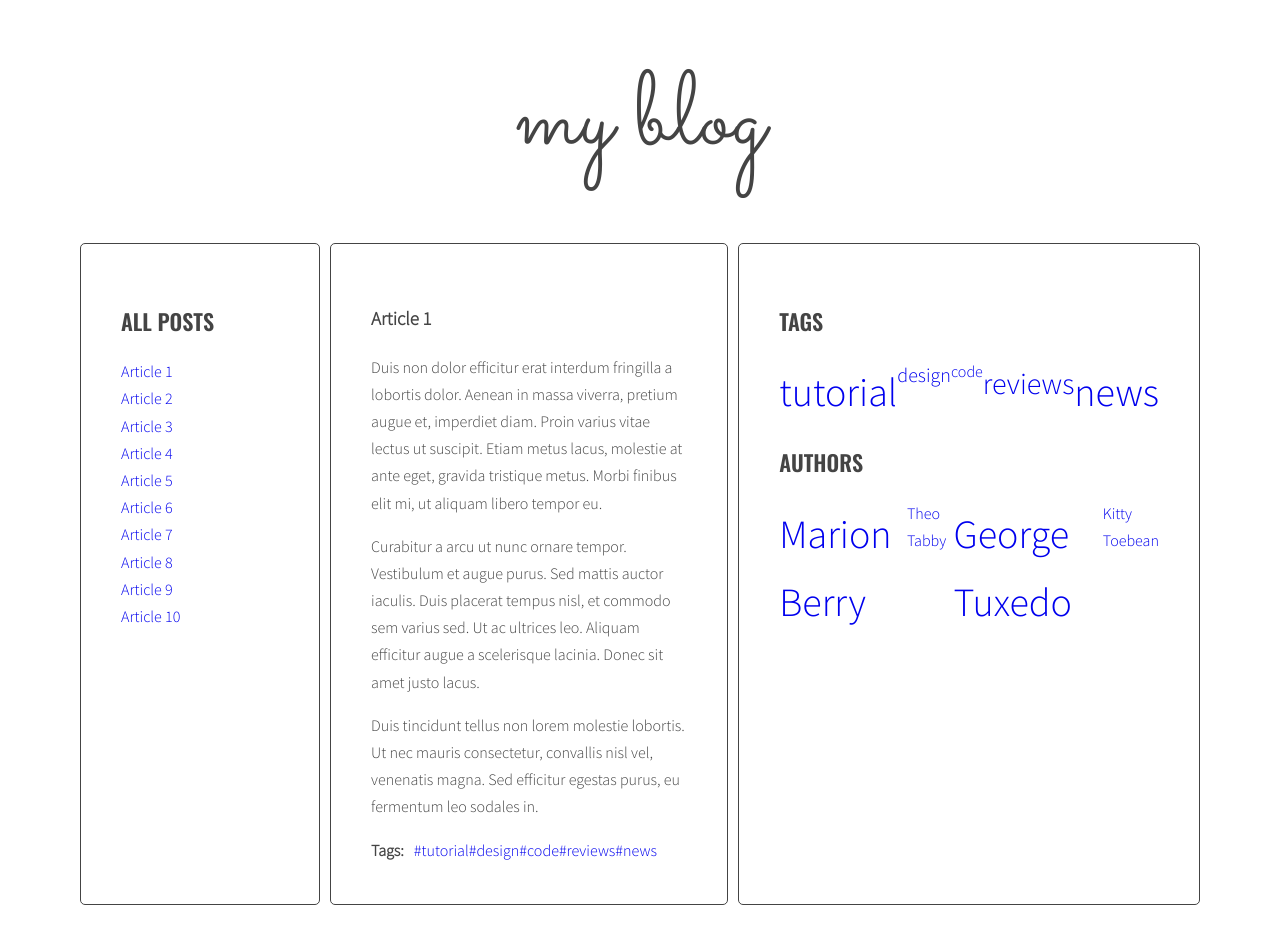
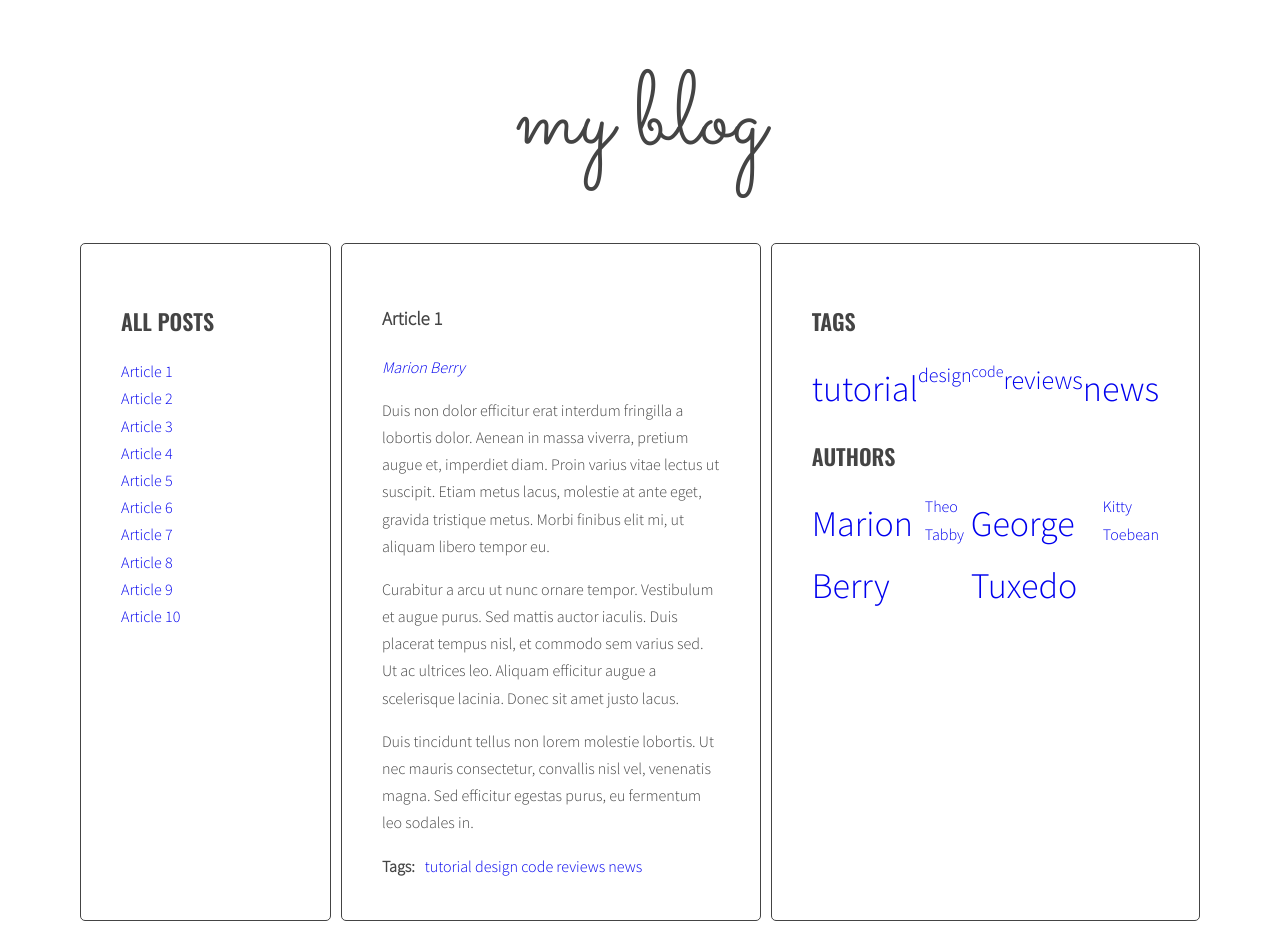
Before and after one commit to MarcinMathea/javascript-blog, a website: page index.html in a window 1280 px wide. Drawn offline with nearby package versions, Linux system fonts and the light colour scheme.

Commit message:
handlebars

```diff
--- a/css/style.css
+++ b/css/style.css
@@ -1,61 +1,145 @@
 @import url("https://fonts.googleapis.com/css?family=Oswald:400,600|Sacramento|Source+Sans+Pro:300&subset=latin-ext");
 /* Variables */
 /* Global */
-*, *::before, *::after { box-sizing: border-box; text-decoration: none; }
+*, *::before, *::after {
+  box-sizing: border-box;
+  text-decoration: none;
+}
 
-body { background: #fff; font-family: "Source Sans Pro", sans-serif; color: #444; font-weight: 300; font-size: 16px; line-height: 1.7; }
+body {
+  background: #fff;
+  font-family: "Source Sans Pro", sans-serif;
+  color: #444;
+  font-weight: 300;
+  font-size: 16px;
+  line-height: 1.7;
+}
 
-.container { max-width: 1140px; margin: 0 auto; }
+.container {
+  max-width: 1140px;
+  margin: 0 auto;
+}
 
-.section-title { font-size: 22px; text-transform: uppercase; font-family: "Oswald", sans-serif; font-weight: 600; }
+.section-title {
+  font-size: 22px;
+  text-transform: uppercase;
+  font-family: "Oswald", sans-serif;
+  font-weight: 600;
+}
 
-.section-title span { text-transform: none; font-weight: 400; color: #777777; }
+.section-title span {
+  text-transform: none;
+  font-weight: 400;
+  color: #777777;
+}
 
 /* Layout */
-.wrapper { display: -ms-flexbox; display: flex; margin-left: 10px; }
+.wrapper {
+  display: -ms-flexbox;
+  display: flex;
+  margin-left: 10px;
+}
 
-.sidebar { -ms-flex: 1 0 0px; flex: 1 0 0; }
+.sidebar {
+  -ms-flex: 1 0 0px;
+      flex: 1 0 0;
+}
 
-.posts { -ms-flex: 2 0 0px; flex: 2 0 0; }
+.posts {
+  -ms-flex: 2 0 0px;
+      flex: 2 0 0;
+}
 
-.sidebar, .posts { background: #fff; margin-right: 10px; padding: 40px; border: 1px solid #444; border-radius: 5px; }
+.sidebar, .posts {
+  background: #fff;
+  margin-right: 10px;
+  padding: 40px;
+  border: 1px solid #444;
+  border-radius: 5px;
+}
 
 /* Logo */
-.logo { font-family: "Sacramento", cursive; font-weight: 400; font-size: 104px; line-height: 1; text-align: center; }
+.logo {
+  font-family: "Sacramento", cursive;
+  font-weight: 400;
+  font-size: 104px;
+  line-height: 1;
+  text-align: center;
+}
 
 /* Lists */
-.list { list-style-type: none; margin: 0; padding: 0; }
+.list {
+  list-style-type: none;
+  margin: 0;
+  padding: 0;
+}
 
-.list .active { font-weight: bold; }
+.list .active {
+  font-weight: bold;
+}
 
-.list-horizontal li { display: inline-block; }
+.list-horizontal li {
+  display: inline-block;
+}
 
 /* Authors */
-.authors li { margin-bottom: 12px; }
+.authors li {
+  margin-bottom: 12px;
+}
 
 /* Post */
-.post { display: none; }
+.post {
+  display: none;
+}
 
-.post.active { display: block; }
+.post.active {
+  display: block;
+}
 
-.post-author { font-style: italic; }
+.post-author {
+  font-style: italic;
+}
 
-.post-tags { display: -ms-flexbox; display: flex; }
+.post-tags {
+  display: -ms-flexbox;
+  display: flex;
+}
 
-.post-tags p { margin: 0 10px 0 0; }
+.post-tags p {
+  margin: 0 10px 0 0;
+}
 
-ul.list.tags { display: -ms-inline-flexbox; display: inline-flex; }
+ul.list.tags {
+  display: -ms-inline-flexbox;
+  display: inline-flex;
+}
 
-ul.list.authors { display: -ms-inline-flexbox; display: inline-flex; }
+ul.list.authors {
+  display: -ms-inline-flexbox;
+  display: inline-flex;
+}
 
-.tag-size-1 { font-size: 16px; }
+.tag-size-1 {
+  font-size: 16px;
+}
 
-.tag-size-2 { font-size: 20px; }
+.tag-size-2 {
+  font-size: 20px;
+}
 
-.tag-size-3 { font-size: 26px; }
+.tag-size-3 {
+  font-size: 26px;
+}
 
-.tag-size-4 { font-size: 30px; }
+.tag-size-4 {
+  font-size: 30px;
+}
 
-.tag-size-5 { font-size: 36px; }
+.tag-size-5 {
+  font-size: 36px;
+}
 
-.tag-size-6 { font-size: 40px; }
+.tag-size-6 {
+  font-size: 40px;
+}
+/*# sourceMappingURL=style.css.map */
--- a/index.html
+++ b/index.html
@@ -1,4 +1,3 @@
-<!DOCTYPE html>
 <!DOCTYPE html>
 <html lang="en">
   <head>
@@ -190,7 +189,26 @@
         </main>
       </div>
     </div>
-
+    <script id="template-article-link" type="text/x-handlebars-template">
+      <li><a href="#{{ id }}"><span>{{ title }}</span></a></li>
+    </script>
+    <script id="template-tag-link" type="text/x-handlebars-template">
+      <li><a href="#tag-{{ id }}">{{ title }}</a></li>
+    </script>
+    <script id="template-author-link" type="text/x-handlebars-template">
+      <a href="#author-{{ id }}">{{ title }}</a>
+    </script>
+    <script id="template-tag-cloud-link" type="text/x-handlebars-template">
+      {{#each tags}}
+      <li><a href="#tag-{{ tag }}" class="tag-size-{{ className }}">{{ tag }} </a></li>
+      {{/each}}
+    </script>
+    <script id="template-author-cloud-link" type="text/x-handlebars-template">
+      {{#each authors}}
+      <li><a href="#author-{{ author }}" class="tag-size-{{ className }}">{{ author }} </a></li>
+      {{/each}}
+    </script>
+    <script src="https://cdnjs.cloudflare.com/ajax/libs/handlebars.js/4.1.0/handlebars.min.js"></script>
     <script src="js/script.js"></script>
   </body>
 </html>
--- a/js/script.js
+++ b/js/script.js
@@ -1,6 +1,25 @@
+/* eslint-disable*/
+/* eslint-disable no-prototype-builtins */
+/* eslint-disable linebreak-style */
+/* eslint-disable linebreak-style */
 'use strict';
 {
-    const titleClickHandler = function(event) {
+  const templates = {
+    articleLink: Handlebars.compile(document.querySelector('#template-article-link').innerHTML),
+    tagLink: Handlebars.compile(document.querySelector('#template-tag-link').innerHTML),
+    authorLink: Handlebars.compile(document.querySelector('#template-author-link').innerHTML),
+    tagCloudLink: Handlebars.compile(document.querySelector('#template-tag-cloud-link').innerHTML),
+    authorCloudLink: Handlebars.compile(document.querySelector('#template-author-cloud-link').innerHTML),
+  };
+
+  const optArticleSelector = '.post';
+  const optTitleSelector = '.post-title';
+  const optTitleListSelector = '.titles';
+  const optArticleTagsSelector = '.post-tags .list';
+  const optArticleAuthorSelector = '.post-author';
+  const optCloudClassCount = 5;
+
+  function titleClickHandler (event) {
     event.preventDefault();
     const clickedElement = this;
     const activeLinks = document.querySelectorAll('.titles a.active');
@@ -17,14 +36,50 @@
     const targetArticle = document.querySelector(articleSelector);
     targetArticle.classList.add('active');
   }
-    const optArticleSelector = '.post';
-    const optTitleSelector = '.post-title';
-    const optTitleListSelector = '.titles';
-    const optArticleTagsSelector = '.post-tags .list';
-    const optArticleAuthorSelector = '.post-author';
-    const optAuthorsListSelector = '.authors';
-    const optCloudClassPrefix = 'tag-size-';
-    const optCloudClassCount = 5;
+
+  function calculateAuthorsParams (authors) {
+    const params = {
+      max: 0,
+      min: 999999
+    };
+
+    for (let author in authors) {
+      params.max = Math.max(authors[author], params.max);
+      params.min = Math.min(authors[author], params.min);
+    }
+    return params;
+  };
+
+  function calculateAuthorClass (count, params) {
+    const normalizedCount = count - params.min;
+    const normalizedMax = params.max - params.min;
+    const percentage = normalizedCount / normalizedMax;
+    const classNumber = Math.floor(percentage * (optCloudClassCount - 1) + 1);
+
+    return classNumber;
+  };
+
+  function calculateTagsParams (tags) {
+    const params = {
+      max: 0,
+      min: 999999
+    };
+
+    for (let tag in tags) {
+      params.max = Math.max(tags[tag], params.max);
+      params.min = Math.min(tags[tag], params.min);
+    }
+    return params;
+  };
+
+  function calculateTagClass (count, params) {
+    const normalizedCount = count - params.min;
+    const normalizedMax = params.max - params.min;
+    const percentage = normalizedCount / normalizedMax;
+    const classNumber = Math.floor(percentage * (optCloudClassCount - 1) + 1);
+
+    return classNumber;
+  };
 
   function generateTitleLinks(customSelector = '') {
     const titleList = document.querySelector(optTitleListSelector);
@@ -36,7 +91,8 @@
     for (let article of articles) {
       const articleId = article.getAttribute('id');
       const articleTitle = article.querySelector(optTitleSelector).innerHTML;
-            const linkHTML = '<li><a href="#' + articleId + '"><span>' + articleTitle + '</span></a></li>';
+      const linkHTMLData = { id: articleId, title: articleTitle };
+      const linkHTML = templates.articleLink(linkHTMLData);
       html = html + linkHTML;
     }
     titleList.innerHTML = html;
@@ -45,24 +101,8 @@
       link.addEventListener('click', titleClickHandler);
     }
   }
+
   generateTitleLinks();
-
-    function calculateTagsParams(tags){
-      const params = {
-        max: 0,
-        min: 999999
-      }
-      for(let tag in tags){
-        params.max = Math.max(tags[tag], params.max);
-        params.min = Math.min(tags[tag], params.min);
-      }
-      return params;
-  }
-
-    function calculateTagClass(count, params) {
-      const classNumber = Math.floor( ( (count - params.min) / (params.max - params.min) ) * optCloudClassCount + 1 );
-      return optCloudClassPrefix + classNumber;
-    }
 
   function generateTags() {
     let allTags = {};
@@ -75,9 +115,10 @@
       const articleTagsArray = articleTags.split(' ');
 
       for (let tag of articleTagsArray) {
-                const linkHTML = '<li><a href="#tag-' + tag + '">' + '#' + tag + '</li>';
+        const linkHTMLData = { id: tag, title: tag };
+        const linkHTML = templates.tagLink(linkHTMLData);
         html = html + linkHTML;
-                if(!allTags.hasOwnProperty(tag)){
+        if (!allTags.hasOwnProperty(tag)) {
           allTags[tag] = 1;
         } else {
           allTags[tag]++;
@@ -87,13 +128,16 @@
     }
     const tagList = document.querySelector('.tags');
     const tagsParams = calculateTagsParams(allTags);
-        console.log('tagsParams:', tagsParams);
-        let allTagsHTML = '';
+    const allTagsData = { tags: [] };
 
-        for(let tag in allTags){
-          allTagsHTML += '<li><a href="#' + tag + '" class="' + calculateTagClass(allTags[tag], tagsParams) + '">' + tag + '</></li>';
+    for (let tag in allTags) {
+      allTagsData.tags.push({
+        tag: tag,
+        count: allTags[tag],
+        className: calculateTagClass(allTags[tag], tagsParams)
+      });
     }
-        tagList.innerHTML = allTagsHTML;
+    tagList.innerHTML = templates.tagCloudLink(allTagsData);
   }
 
   generateTags();
@@ -113,7 +157,7 @@
     const tagLinks = document.querySelectorAll('a[href^="' + href + '"]');
 
     for (let tagLink of tagLinks) {
-            tagLink.classList.add('active')
+      tagLink.classList.add('active');
     }
     generateTitleLinks('[data-tags~="' + tag + '"]');
   }
@@ -132,30 +176,37 @@
     const articles = document.querySelectorAll(optArticleSelector);
 
     for (let article of articles) {
-            let html = ' ';
+      const articleAuthorSelect = article.querySelector(optArticleAuthorSelector);
+      let html = '';
       const articleAuthors = article.getAttribute('data-author');
-            const articleAuthorsArray = articleAuthors.split();
+      const linkHTMLData = { id: articleAuthors, title: articleAuthors };
+      const linkHTML = templates.authorLink(linkHTMLData);
 
-            for (let author of articleAuthorsArray) {
-                const linkHTML = '<a href="#author-' + author.replace(' ', '-') + '">by ' + author + '</a>';
       html = html + linkHTML;
-                if(!allAuthors.hasOwnProperty(author)){
-                  allAuthors[author] = 1;
+
+      if (!allAuthors.hasOwnProperty(articleAuthors)) {
+        allAuthors[articleAuthors] = 1;
       } else {
-                  allAuthors[author]++;
+        allAuthors[articleAuthors]++;
       }
+
+      articleAuthorSelect.innerHTML = html;
     }
-            const authorList = document.querySelector(optAuthorsListSelector);
-            const tagsParams = calculateTagsParams(allAuthors);
-            console.log('authorsParams:', tagsParams);
-            let allAuthorsHTML = '';
 
-            for(let author in allAuthors){
-              allAuthorsHTML += '<li><a href="#' + author + '" class="' + calculateTagClass(allAuthors[author], tagsParams) + '">' + author + '</></li>';
+    const authorCloudList = document.querySelector('.authors');
+    const authorParams = calculateAuthorsParams(allAuthors);
+    let allAuthorsData = { authors: [] };
+
+    for (let allAuthor in allAuthors) {
+      allAuthorsData.authors.push({
+        author: allAuthor,
+        count: allAuthors[allAuthor],
+        className: calculateAuthorClass(allAuthors[allAuthor], authorParams)
+      });
     }
-            authorList.innerHTML = allAuthorsHTML;
-        }
-    }
+
+    authorCloudList.innerHTML = templates.authorCloudLink(allAuthorsData);
+  };
 
   generateAuthor();
 
@@ -164,20 +215,19 @@
 
     const clickedElement = this;
     const href = clickedElement.getAttribute('href');
-        const author = href.replace('#author-', '').replace('-', ' ');
-        const activeAuthors = document.querySelectorAll('a.active[href^="' + href + '"]');
+    const author = href.replace('#author-', '');
+    const authorActive = document.querySelectorAll('a.active[href^="#author-"]');
 
-        for (let activeAuthor of activeAuthors) {
+    for (let activeAuthor of authorActive) {
       activeAuthor.classList.remove('active');
     }
 
-        const authorLinks = document.querySelectorAll('a[href^="' + href + '"]');
+    const authorLinks = document.querySelectorAll('a[href="' + href + '"]');
 
     for (let authorLink of authorLinks) {
       authorLink.classList.add('active');
     }
     generateTitleLinks('[data-author="' + author + '"]');
-
   }
 
   function addClickListenersToAuthors() {
@@ -186,6 +236,5 @@
       link.addEventListener('click', authorClickHandler);
     }
   }
-
   addClickListenersToAuthors();
 }
```
Also changed, not shown: 1 other file. Lines whose indentation alone changed are shown as unchanged.
